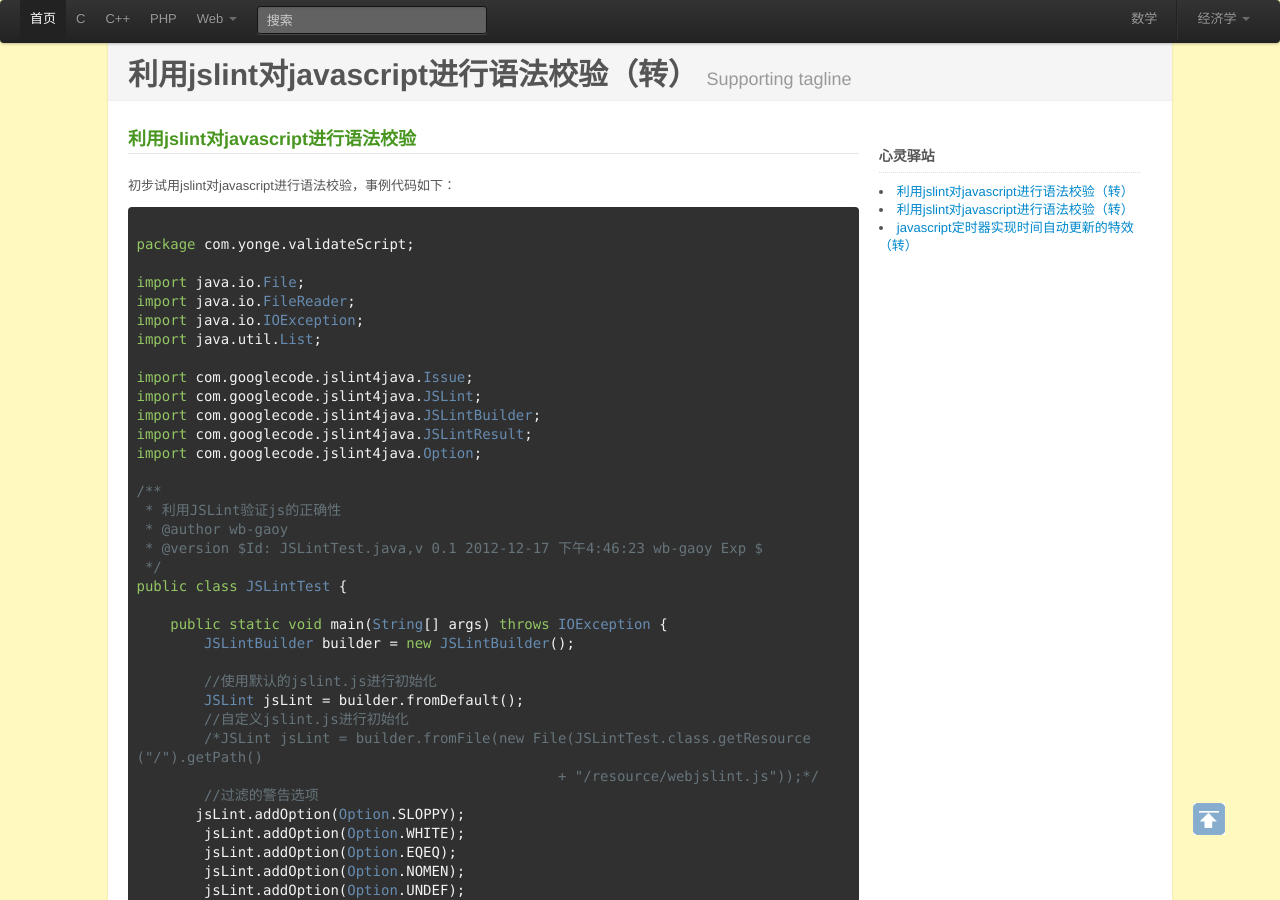
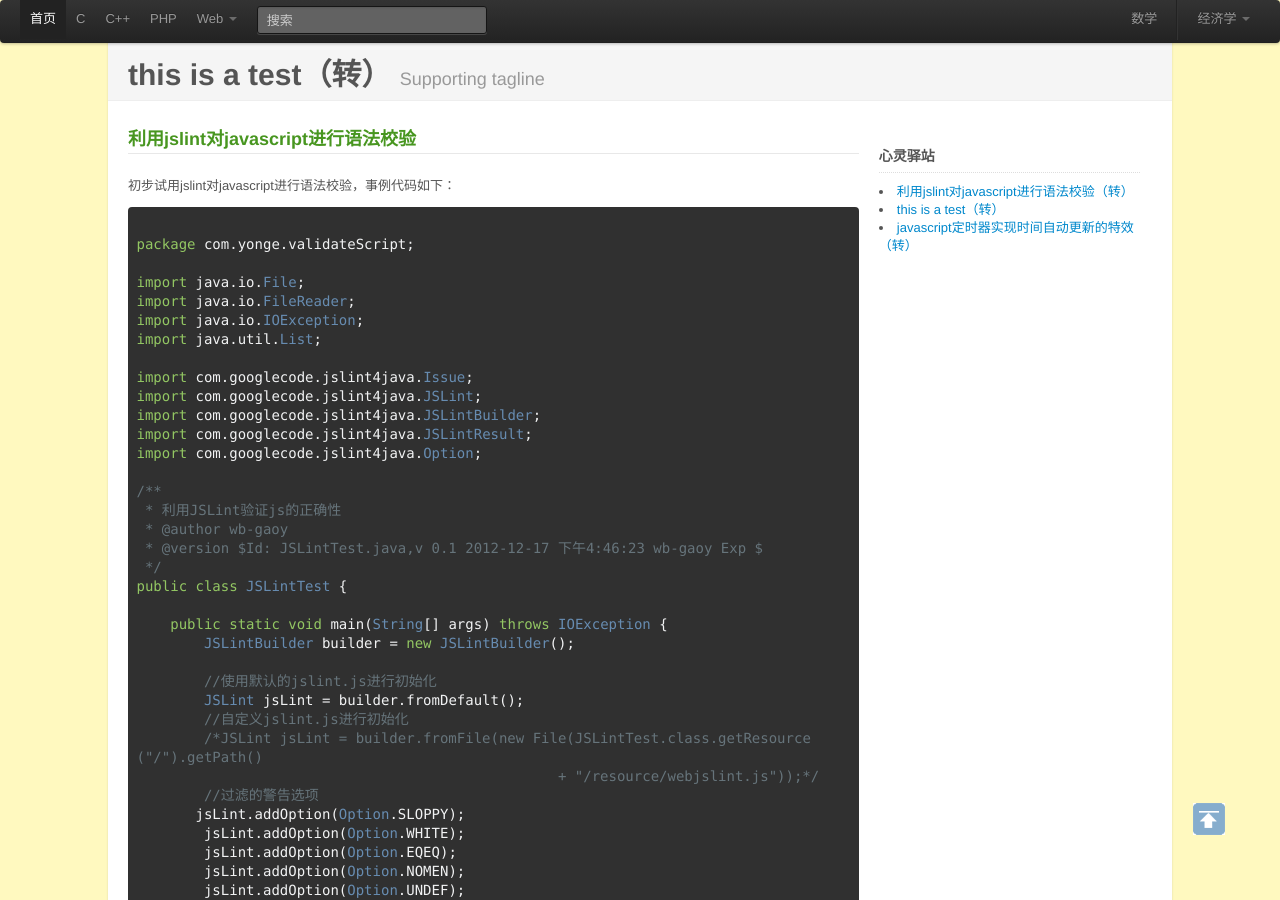
Before and after one commit to luwanlili/luwanlili.github.com, a Jekyll site: the page built from _posts/2012-12-08-test.html, in a window 1280 px wide and 900 px high. Built offline with Jekyll 4.4.1, drawn with Linux system fonts in a browser that asks for light colours.

Commit message:
namekkka33

```diff
--- a/_posts/2012-12-08-test.html
+++ b/_posts/2012-12-08-test.html
@@ -1,6 +1,6 @@
 ---
 layout: default
-title: 利用jslint对javascript进行语法校验（转）
+title: this is a test（转）
 ---
 <div class="page-header">
 <h1>{{ page.title }} <small>Supporting tagline</small></h1>
```
